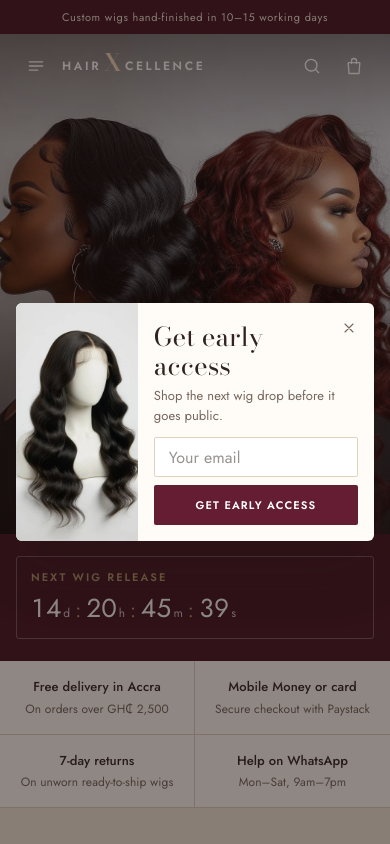
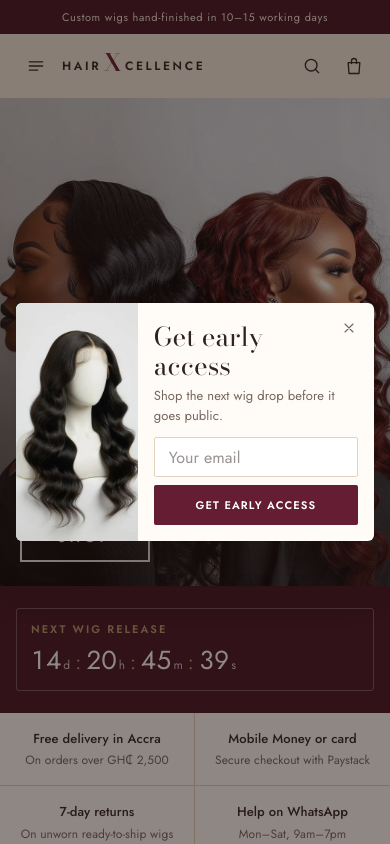
Before and after one commit to PrinceAmoakoBannerman/Hair-Xcellence, a React (Vite) app: page / in a window 390 px wide. Shown: the top 844 px of the page. Built offline with nearby package versions, Linux system fonts and the light colour scheme.

Commit message:
Simplify homepage hero
Solid header, short two-line title and a single Shop button.

```diff
--- a/src/index.css
+++ b/src/index.css
@@ -135,14 +135,15 @@
 .grid-3 { display: grid; grid-template-columns: repeat(3, minmax(0, 1fr)); gap: clamp(12px, 2vw, 28px) clamp(12px, 2vw, 24px); }
 
 /* Hero */
-/* Hero — full-bleed photo, header floats over it, title at the bottom */
-.hero { position: relative; margin-top: -76px; height: min(calc(100svh - 36px), 940px); min-height: 600px; overflow: hidden; color: #fff; background: #2a1d1b; }
+/* Hero — simple: photo, short title bottom-left, one outlined button */
+.hero { position: relative; height: min(calc(100svh - 112px), 760px); min-height: 520px; overflow: hidden; color: #fff; background: #2a1d1b; }
 .hero > img { position: absolute; inset: 0; height: 100%; object-fit: cover; object-position: center 30%; }
-.hero-scrim { position: absolute; inset: 0; background: linear-gradient(180deg, rgba(20,10,12,.45) 0%, transparent 22%, transparent 45%, rgba(20,10,12,.72) 100%); }
-.hero-inner { position: absolute; left: 16px; right: 16px; bottom: clamp(40px, 7vh, 80px); display: flex; flex-direction: column; align-items: center; text-align: center; }
-.hero h1 { font: 500 clamp(40px, 5.2vw, 76px)/1 var(--serif); letter-spacing: -.01em; text-shadow: 0 2px 24px rgba(0,0,0,.35); }
-.hero-sub { font-size: clamp(14px, 1.15vw, 17px); line-height: 1.6; max-width: 460px; margin: 14px 0 26px; color: #f6ece0; }
-.hero-cta { display: flex; flex-wrap: wrap; justify-content: center; gap: 12px; }
+.hero-scrim { position: absolute; inset: 0; background: linear-gradient(20deg, rgba(15,8,10,.55) 0%, rgba(15,8,10,.15) 40%, transparent 60%); }
+.hero-inner { position: absolute; left: clamp(16px, 5vw, 72px); bottom: clamp(24px, 5vw, 56px); display: flex; flex-direction: column; align-items: flex-start; }
+.hero h1 { font: 400 clamp(40px, 5vw, 72px)/1 var(--serif); text-transform: uppercase; letter-spacing: .02em; }
+.hero-sub { font: 400 clamp(16px, 1.6vw, 22px)/1.2 var(--sans); text-transform: uppercase; letter-spacing: .04em; margin: 4px 0 22px; color: #fff; }
+.hero-btn { min-width: 136px; height: 54px; padding: 0 28px; border: 2px solid #fff; color: #fff; font: 600 15px/1 var(--sans); letter-spacing: .28em; text-transform: uppercase; transition: background .2s, color .2s; }
+.hero-btn:hover { background: #fff; color: var(--ink); }
 
 /* Next-drop band under the hero */
 .drop-band { background: var(--brand-deep); color: #fff; padding: 22px 16px; display: flex; flex-direction: column; align-items: center; gap: 12px; }
@@ -153,13 +154,7 @@
 .hero-proof { display: inline-flex; align-items: center; gap: 8px; font-size: 12px; letter-spacing: .04em; color: #e3cfcf; text-align: center; }
 .hero-proof svg { color: var(--gold); fill: currentColor; flex: none; }
 
-/* Transparent header while it floats over the hero */
 .site-header { transition: background .3s, border-color .3s, box-shadow .3s, color .3s; }
-.site-header.over-hero { background: transparent; backdrop-filter: none; border-color: transparent; box-shadow: none; color: #fff; }
-.site-header.over-hero .logo, .site-header.over-hero .hdr-nav button, .site-header.over-hero .icon-btn { color: #fff; }
-.site-header.over-hero .logo em { color: #f0d6b4; }
-.site-header.over-hero .hdr-nav button::after { background: #fff; }
-.site-header.over-hero .icon-btn:hover { background: rgba(255,255,255,.12); }
 
 /* Countdown */
 .countdown { display: inline-flex; flex-wrap: wrap; align-items: center; gap: 10px 18px; margin-top: 34px; padding: 14px 20px; border: 1px solid var(--line); background: var(--surface); border-radius: 3px; }
@@ -418,12 +413,9 @@
   .logo em { font-size: 24px; }
   .hide-sm { display: none; }
   .icon-btn { width: 40px; height: 40px; }
-  .hero { margin-top: -64px; height: clamp(500px, 128vw, 86svh); min-height: 0; }
-  .hero > img { object-position: center 35%; }
-  .hero-inner { bottom: 28px; }
-  .hero-sub { margin: 10px 0 20px; }
-  .hero-cta { width: 100%; flex-wrap: nowrap; gap: 8px; }
-  .hero-cta .btn { flex: 1; padding: 0 10px; font-size: 11px; letter-spacing: .1em; }
+  .hero { height: auto; aspect-ratio: 4 / 5; min-height: 0; max-height: 82svh; }
+  .hero > img { object-position: center 25%; }
+  .hero-btn { height: 50px; min-width: 130px; font-size: 14px; }
   .drop-band .countdown { width: 100%; justify-content: space-between; padding: 12px 14px; }
   .cd-unit b { font-size: 26px; }
   .cd-unit i { margin: 0 5px; }
@@ -476,7 +468,6 @@ body { font-size: 15px; letter-spacing: .005em; }
 
 /* Headings: Bodoni is wider than Cormorant, so sizes come down */
 .sec-head h2, .custom-copy h2 { font: 400 clamp(28px, 3vw, 40px)/1.1 var(--serif); letter-spacing: -.01em; }
-.hero h1 { font: 400 clamp(34px, 4.4vw, 62px)/1.05 var(--serif); letter-spacing: -.015em; }
 .shop-hero h1 { font: 400 clamp(36px, 4.6vw, 58px)/1.05 var(--serif); }
 .buybox h1 { font: 400 clamp(30px, 3.2vw, 44px)/1.08 var(--serif); }
 .qv-body h2 { font: 400 32px/1.1 var(--serif); }
--- a/src/layout.tsx
+++ b/src/layout.tsx
@@ -57,7 +57,7 @@ export function Header({ page, category, go, cartCount }: { page: Page; category
 
   return <>
     <Announcement />
-    <header className={`site-header ${scrolled ? 'scrolled' : ''} ${page === 'home' && !scrolled && !search ? 'over-hero' : ''}`}>
+    <header className={`site-header ${scrolled ? 'scrolled' : ''}`}>
       <div className="hdr-left">
         <button className="icon-btn hdr-burger" onClick={() => setMenu(true)} aria-label="Open menu"><Icon name="menu" /></button>
         <Logo onClick={() => go('home')} />
--- a/src/pages/Home.tsx
+++ b/src/pages/Home.tsx
@@ -47,12 +47,9 @@ export default function Home({ go, onQuickView }: { go: Go; onQuickView: (p: Pro
       <img src={IMAGES.hero} alt="Jet black and burgundy deep wave wigs" fetchPriority="high" />
       <div className="hero-scrim" />
       <div className="hero-inner">
-        <h1>Where Beauty Meets Excellence.</h1>
-        <p className="hero-sub">Discover luxurious hair crafted to complement your confidence and individuality.</p>
-        <div className="hero-cta">
-          <button className="btn light" onClick={() => go('shop', { category: 'All' })}>Shop collection</button>
-          <button className="btn ghost-light" onClick={() => go('product', { id: 'custom-made-to-order-wig' })}>Custom wigs</button>
-        </div>
+        <h1>Beauty.</h1>
+        <p className="hero-sub">Meets excellence.</p>
+        <button className="hero-btn" onClick={() => go('shop', { category: 'All' })}>Shop</button>
       </div>
     </section>
 
```
